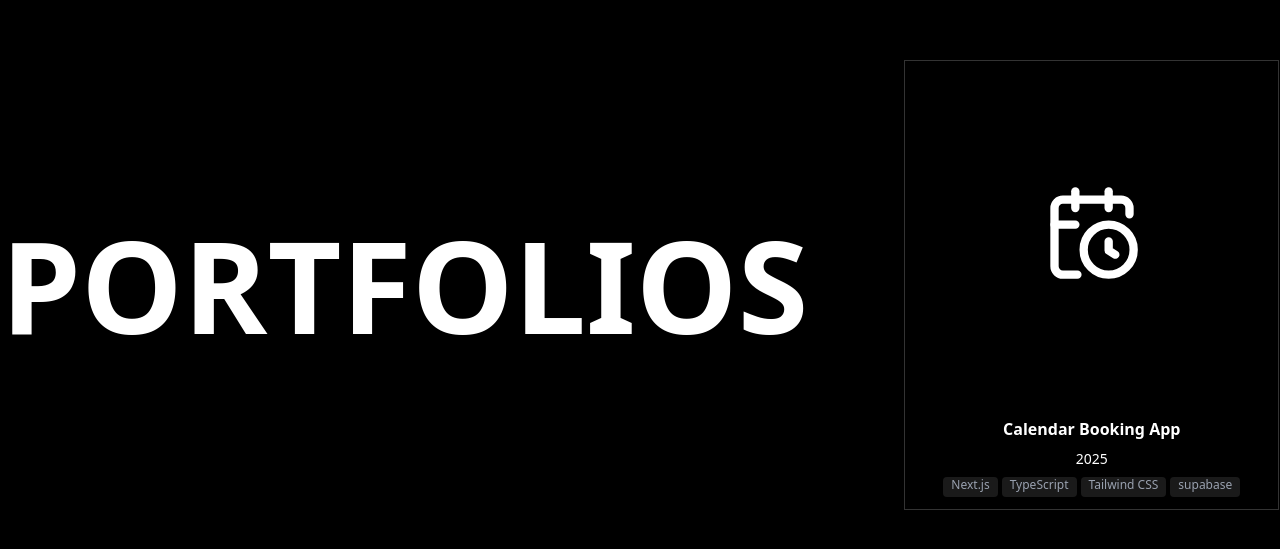
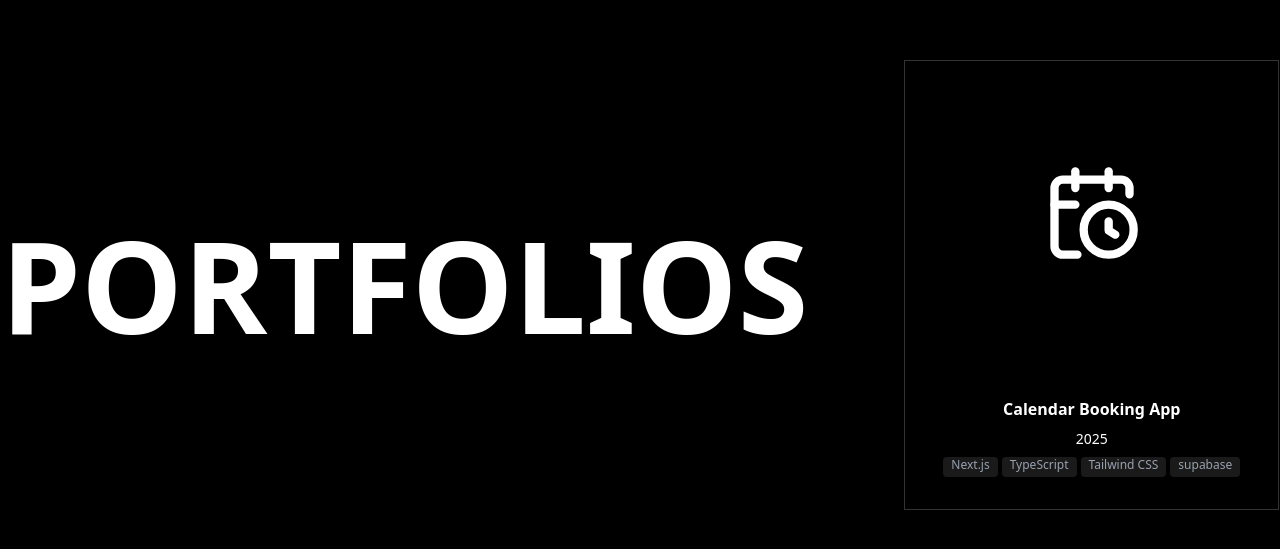
Before and after one commit to mignonwhale/mignonwhale.github.io, a Next.js app: page / in a window 1280 px wide. Shown: the part 115-664 px from the top of the page. Built offline with nearby package versions, Linux system fonts and the light colour scheme.

Commit message:
feat: 스타일 조정

```diff
--- a/src/components/PortfolioGallery.tsx
+++ b/src/components/PortfolioGallery.tsx
@@ -112,7 +112,7 @@ export default function PortfolioGallery() {
 
 
                   {/* 텍스트 영역 */}
-                  <div className="flex-[1] text-white text-center py-3 flex flex-col gap-2">
+                  <div className="flex-[1] text-white text-center py-8 flex flex-col gap-2">
                     <p className="text-md font-semibold">{item.title}</p>
                     <p className="text-sm">{item.year}</p>
                     <div className="flex flex-wrap justify-center gap-1">
```
